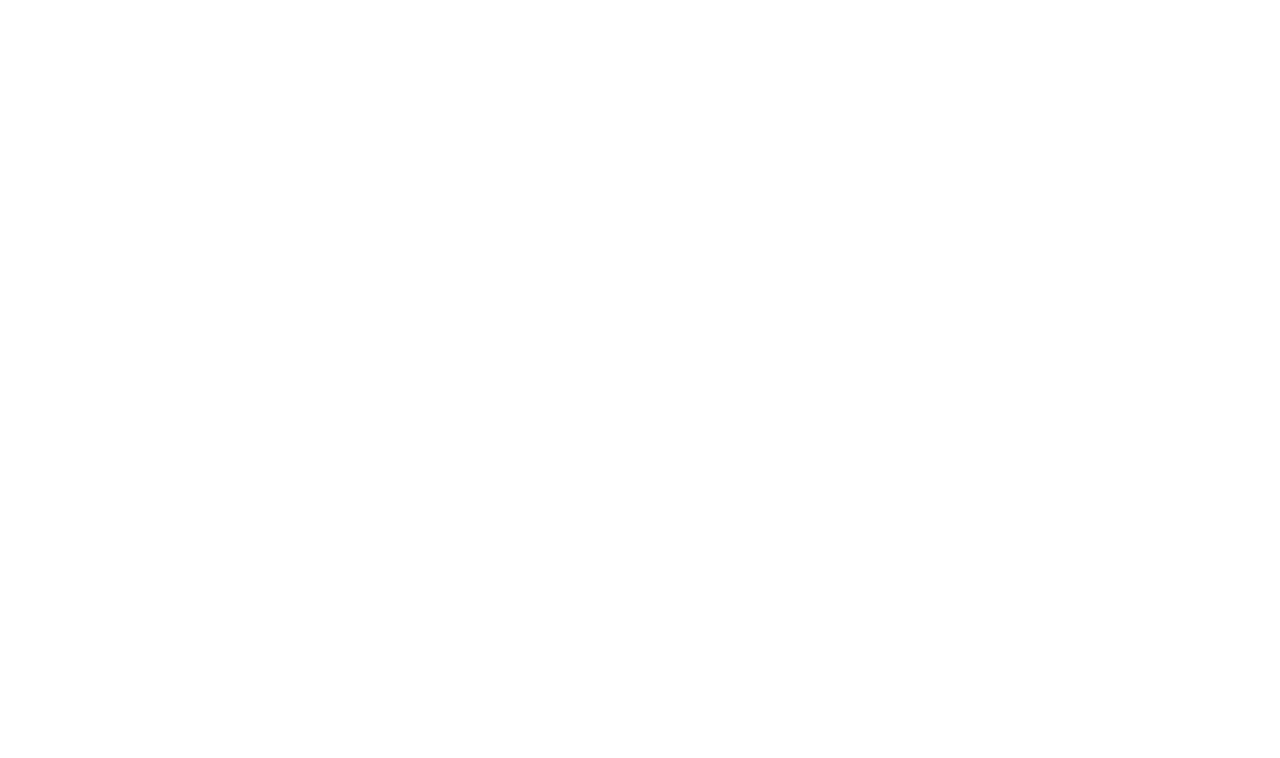
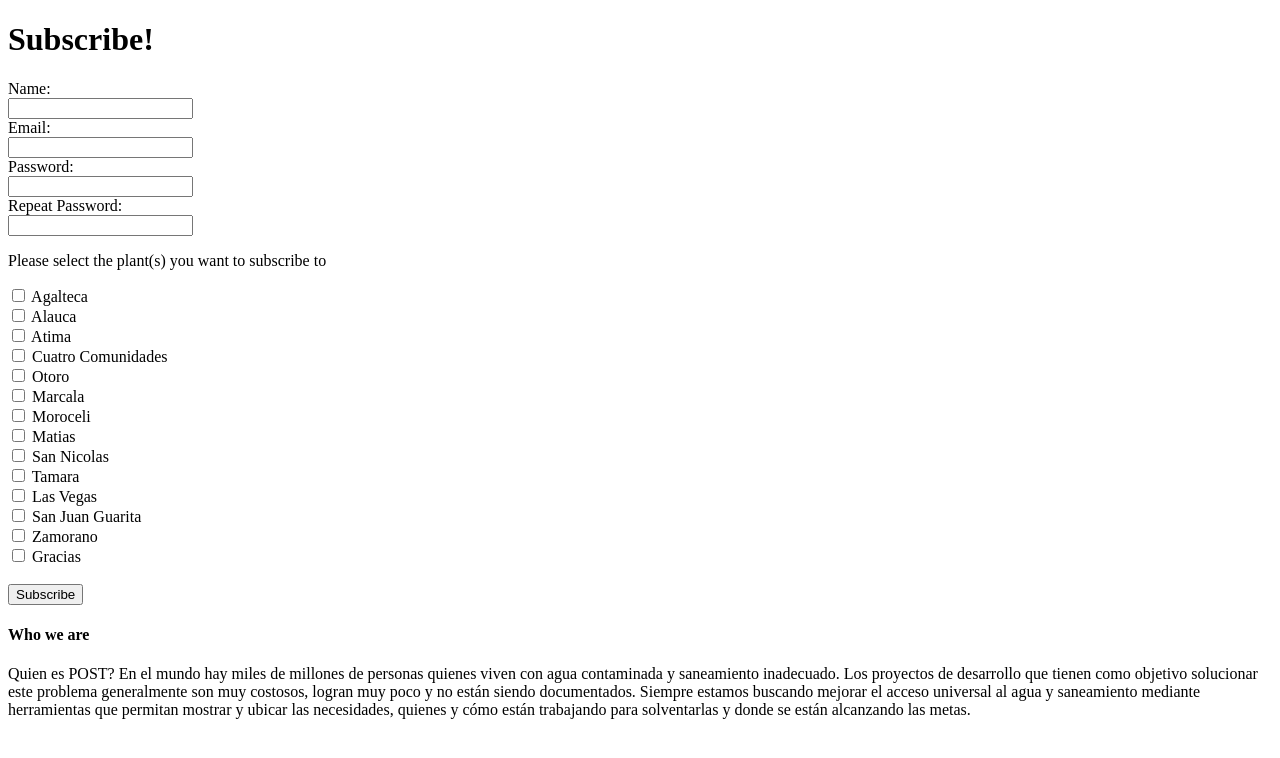
Before and after one commit to AguaClara/post.react, a plain HTML site: page subscribe.html in a window 1280 px wide. Drawn offline with Linux system fonts and the light colour scheme.

Commit message:
subscribe form

```diff
--- a/subscribe.html
+++ b/subscribe.html
@@ -9,6 +9,86 @@
 
 <body>
 
+<div class="Header">
+   <h1> Subscribe! </h1>
+</div>
+
+<form method="post" action="subscribe.html">
+
+    <div class="Name">
+        Name: <br>
+        <input type="text" name="name"/>
+    </div>
+
+    <div class="Email">
+        Email: <br>
+        <input type="text" name="Email"/>
+    </div>
+
+    <div class="Password">
+        Password: <br>
+        <input type="password" name="Passowrd" minlength="8" required/>
+    </div>
+
+    <div class="repeat">
+        Repeat Password: <br>
+        <input type="password" name="repeat" minlength="8" required/>
+     </div>
+
+    <div>
+        <p> Please select the plant(s) you want to subscribe to </p>
+    </div>
+
+    <div class="Plantlist">
+        <input type="checkbox" name="plantlist" value="Agalteca">
+        Agalteca <br>
+        <input type="checkbox" name="plantlist" value="Alauca">
+        Alauca <br>
+        <input type="checkbox" name="plantlist" value="Atima">
+        Atima <br>
+        <input type="checkbox" name="plantlist" value="Cuatro Comunidades">
+        Cuatro Comunidades <br>
+        <input type="checkbox" name="plantlist" value="Otoro">
+        Otoro <br>
+        <input type="checkbox" name="plantlist" value="Marcala">
+        Marcala <br>
+        <input type="checkbox" name="plantlist" value="Moroceli">
+        Moroceli <br>
+        <input type="checkbox" name="plantlist" value="Matias">
+        Matias <br>
+        <input type="checkbox" name="plantlist" value="San Nicolas">
+        San Nicolas <br>
+        <input type="checkbox" name="plantlist" value="Tamara">
+        Tamara <br>
+        <input type="checkbox" name="plantlist" value="Las Vegas">
+        Las Vegas <br>
+        <input type="checkbox" name="plantlist" value="San Juan Guarita">
+        San Juan Guarita <br>
+        <input type="checkbox" name="plantlist" value="Zamorano">
+        Zamorano <br>
+        <input type="checkbox" name="plantlist" value="Gracias">
+        Gracias <br>
+    </div>
+
+    <div>
+        <br>
+        <input type="submit" name="subscribe" value="Subscribe">
+    </div>
+
+    <div class="Introduction">
+        <h4> Who we are</h4>
+        <p> Quien es POST? En el mundo hay miles de millones de personas
+            quienes viven con agua contaminada y saneamiento inadecuado.
+            Los proyectos de desarrollo que tienen como objetivo solucionar
+            este problema generalmente son muy costosos, logran muy poco y
+            no están siendo documentados. Siempre estamos buscando mejorar
+            el acceso universal al agua y saneamiento mediante herramientas
+            que permitan mostrar y ubicar las necesidades, quienes y cómo están
+            trabajando para solventarlas y donde se están alcanzando las metas.</p>
+    </div>
+
+</form>
+
 </body>
 
 </html>
```
Also changed, not shown: index.html (deleted, +0 -14 lines).
